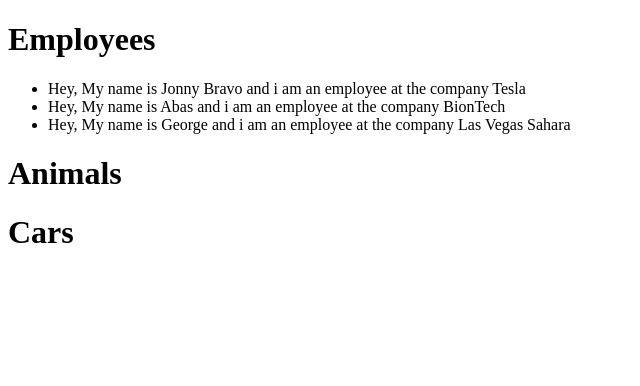
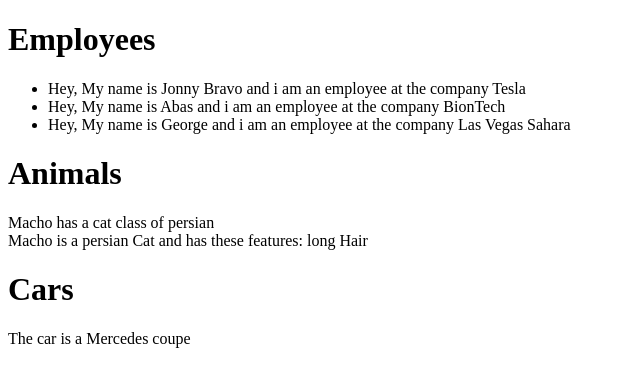
Before and after one commit to Falsal/FE21-JS-DAY05-Faris-Vali, a plain HTML site: page intermediary/index.html in a window 1280 px wide. Shown: the whole page, without its empty margins (0-640 px from the left). Drawn offline with Linux system fonts and the light colour scheme.

Commit message:
final intermed 1

```diff
--- a/intermediary/index.html
+++ b/intermediary/index.html
@@ -12,17 +12,13 @@
     </ul>
 
     <h1>Animals</h1>
-    <div>
-        <p id="dog"></p>
-    </div>
-    <div>
-        <p id="cat"></p>
-    </div>
-    <div>
-        <p id="bird"></p>
+    <div class="animal">
     </div>
 
+
+
     <h1>Cars</h1>
+    <div class="car"></div>
     <p id="audi"></p>
     <p id="bmw"></p>
     <p id="citroen"></p>
--- a/intermediary/index.js
+++ b/intermediary/index.js
@@ -15,10 +15,6 @@
 
 let everyPerson=[person_1,person_2,person_3]
 
-// console.log(everyPerson[2].showMessage())
-// console.log(person_2.showMessage())
-
-// console.log(typeof (document.getElementById('person')))
 
 
 
@@ -46,13 +42,8 @@
 for(i=0;i<everyEmployee.length;i++){
     placeIn.innerHTML += "<li>"+everyEmployee[i].showMessage()+ "</li>";
 }
-console.log(employee2.showMessage())
-console.log(employee3.showMsgTwo())
-
-
-
-
-
+/* console.log(employee2.showMessage())
+console.log(employee3.showMsgTwo()) */
 
 
 
@@ -61,33 +52,68 @@
 
 // ANIMALS
 
-// let dog={
-//     class:'mammalia',
-//     species:'lupis',
-//     printSpecies:function(){
-//         return ` Dogs are from the species of ${this.species}`
-//     }
+class Cat {
 
-// }
+    constructor(name, species){
+        this.animalName = name;
+        this.species = species;
+    }
+    showMessage(){
+        return `${this.animalName} has a cat class of ${this.species}`;
+    }
 
-// let cat={
-//     class:'mammalia',
-//     species:'catus',
-//     printClass: function(){
-//         return `Cats have an animal class of ${this.class}`
-//     }
-// }
+    getAnimalName(){
+        return this.animalName;
+    }
+    getAnimalSpecies(){
+        return this.species;
+    }
+}
 
-// console.log(cat.printClass())
+var tigerCat=new Cat('TigerCat','Catus')
+console.table(tigerCat)
 
-// let dogPlace=document.getElementById('dog')
-// dogPlace.innerHTML+=dog.printSpecies()
+/* ******  Class extension ****** */
 
-// let catPlace=document.getElementById('cat')
-// dogPlace.innerHTML+=cat.printClass()
+class Persian extends Cat {
+    features;
+    constructor(name, species, features){
+        super(name, species);
+        this.features = features;
+    }
+    showMsg(){
+        return `${super.getAnimalName()} is a ${super.getAnimalSpecies()} Cat and has these features:  ${this.features}`
+    }
+}
+
+//   Cat example
+let myCat= new Persian('Macho','persian','long Hair')
+console.log(myCat.showMessage())
+console.log(myCat.animalName)
+console.log(myCat.showMsg())
 
 
+let placeAnimals=document.getElementsByClassName('animal')[0];
+placeAnimals.innerHTML+=myCat.showMessage()
+placeAnimals.innerHTML+='<br>'
 
+placeAnimals.innerHTML+=myCat.showMsg()
+
+
+class Car{
+    constructor(brand,type){
+        this.carBrand=brand;
+        this.carType=type;
+    }
+    showBrand=()=> `The car is a ${this.carBrand} ${this.carType}`
+
+}
+
+let car1=new Car('Mercedes','coupe')
+console.log(car1.showBrand())
+
+let carElem=document.getElementsByClassName('car')[0]
+carElem.innerHTML=car1.showBrand()
 // let audi={
 //     country:'Germany',
 //     carBrand:'Audi',
```
Also changed, not shown: intermediary/x.js (added, +39 -0 lines).
